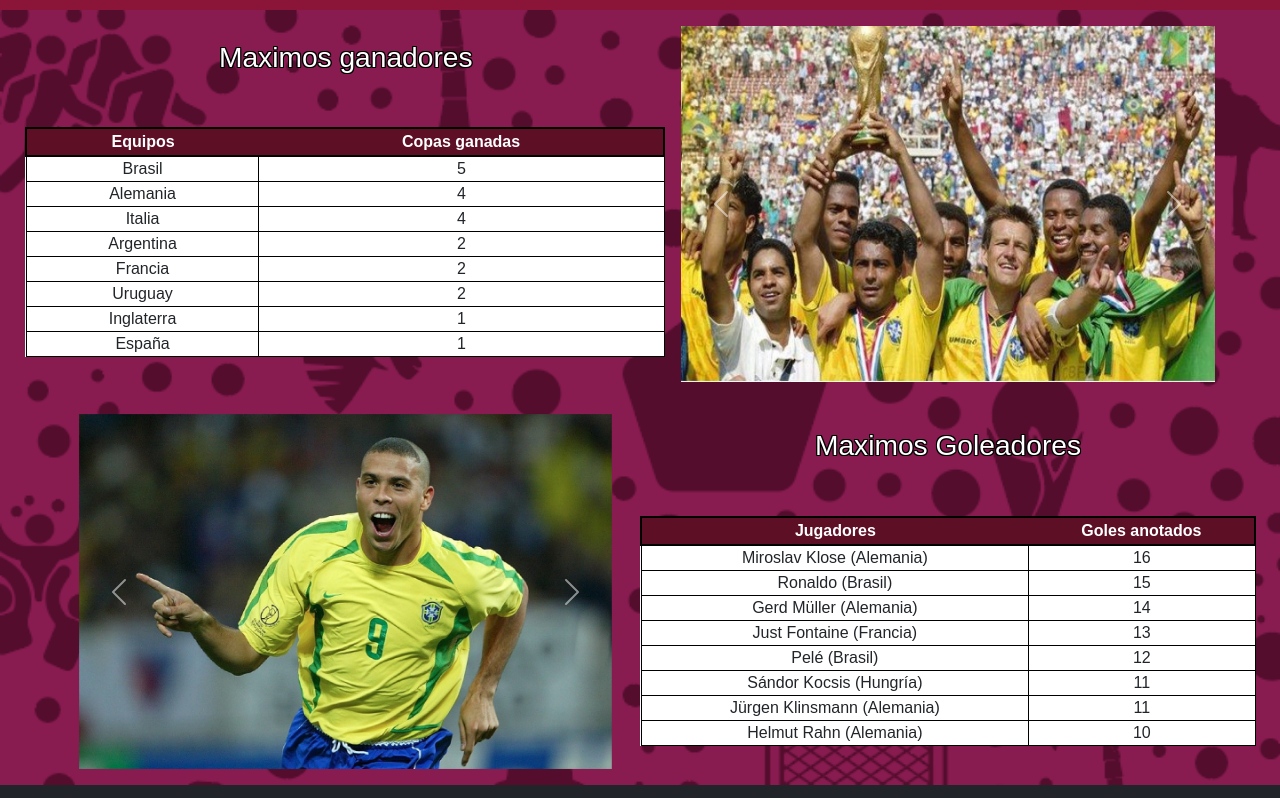
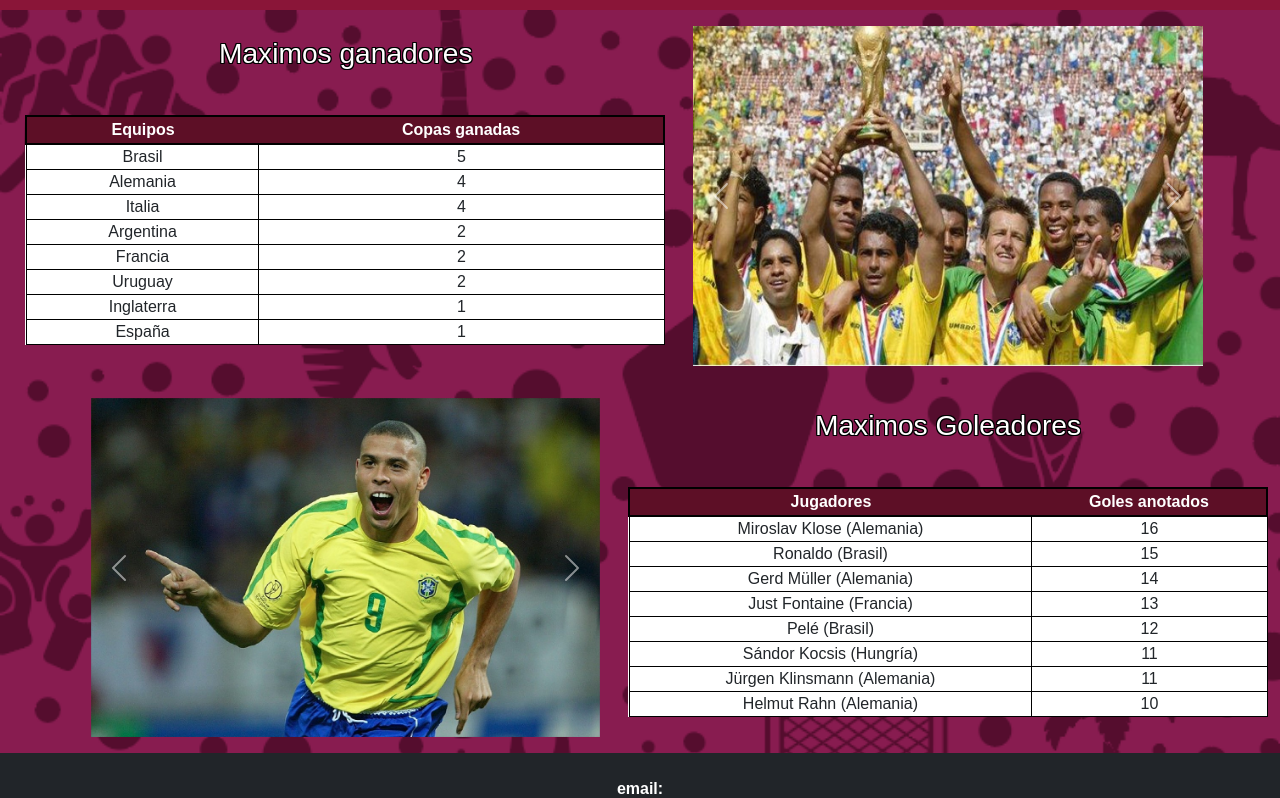
Before and after one commit to IgnacioCordiglia/Proyecto_coderhouse, a plain HTML site: page htmls/historia.html in a window 1280 px wide. Shown: the part 577-1375 px from the top of the page. Drawn offline with nearby package versions, Linux system fonts and the light colour scheme; a script that the page names is missing; a web font is replaced by a local one.

Commit message:
progreso en historia

```diff
--- a/htmls/historia.html
+++ b/htmls/historia.html
@@ -106,7 +106,7 @@
 
         <div class="row d-flex justify-content-center mw-100" id="tabla1">
 
-            <div class="tabla__imagen__historia col-7 col-lg-6 p-0" >
+            <div class="tabla__imagen__historia col-12 col-lg-6 p-0" >
             <h2 class="table__caption" data-aos="zoom-in-right">Maximos ganadores</h2>
 
             <table border="1" cellpading="10" id="tabla__historia1" class="tablaHistoria" data-aos="zoom-in-right">
@@ -160,7 +160,7 @@
             </table>
             </div>
 
-        <div id="carouselExampleControls" class="carousel slide col-7 col-lg-5 m-lg-3" data-aos="zoom-in-left" data-bs-ride="carousel">
+        <div id="carouselExampleControls" class="carousel slide col-12 col-lg-5 m-lg-3" data-aos="zoom-in-left" data-bs-ride="carousel">
             <div class="carousel-inner">
                     <div class="carousel-item active">
                     <img src="../assets/brasil2002.jpg" class="d-block w-100" alt="...">
@@ -182,14 +182,13 @@
             </button>
         </div>
         </div>
-            <!--TABLA MAXIMOS GOLEADORES-->
-        <div class="row d-flex justify-content-center mw-100">
-            <div id="tabla2" class="row flex-lg-row-reverse">
 
-                <div class="tabla__imagen__historia col-7 col-lg-6 align-center">
+        <div class="row flex-lg-row-reverse mw-100" id="tabla2">
+
+            <div class="tabla__imagen__historia col-12 col-lg-6 p-0" >
             <h2 class="table__caption" data-aos="zoom-in-right">Maximos Goleadores</h2>
 
-                <table border="1" cellpading="10" class="tablaHistoria" data-aos="zoom-in-right">
+            <table border="1" cellpading="10" id="tabla__historia1" class="tablaHistoria" data-aos="zoom-in-right">
 
                 <!--Titulo de la tabla-->
 
@@ -240,7 +239,7 @@
             </table>
             </div>
 
-                <div id="carouselExampleControls2" class="carousel slide col-7 col-lg-5 m-lg-3 margin-top-5 p-0 m-0" data-aos="zoom-in-left" data-bs-ride="carousel">
+            <div id="carouselExampleControls2" class="carousel slide col-12 col-lg-5 m-lg-3 mb-3" data-bs-ride="carousel" data-aos="zoom-in-right">
                 <div class="carousel-inner">
                         <div class="carousel-item active">
                         <img src="../assets/klose.jpg" class="d-block w-100" alt="...">
@@ -260,7 +259,6 @@
                     <span class="carousel-control-next-icon" aria-hidden="true"></span>
                     <span class="visually-hidden">Next</span>
                 </button>
-                </div>
             </div>
         </div>
     </main>
--- a/styles/styles.css
+++ b/styles/styles.css
@@ -283,7 +283,6 @@ hr.solid {
     border: 2px solid #5d0f26;
     font-family:"Qatar2022" ,Arial,Helvetica;
     text-align: center;
-
     border-collapse: collapse;
     font-size: 1.3vmax;
     max-height:30px;
@@ -671,7 +670,6 @@ footer img {
 
 .titulo__historia {
     display: flex;
-    justify-content: center;
     place-items: center;
 }
 
@@ -684,17 +682,6 @@ footer img {
     background-color: #5d0f26;
     color:white;
     border: black solid 2px;
-}
-
-#tabla1, #tabla2, #tablas3 {
-    max-width: 100vw;
-    padding:0px;
-}
-
-#carouselExampleControls, #carouselExampleControls2, #carouselExampleControls3 {
-    max-width: 100vw;
-    padding:0px;
-    margin: 0px;
 }
 
 .tablaHistoria {
```
Lines whose indentation alone changed are shown as unchanged.
